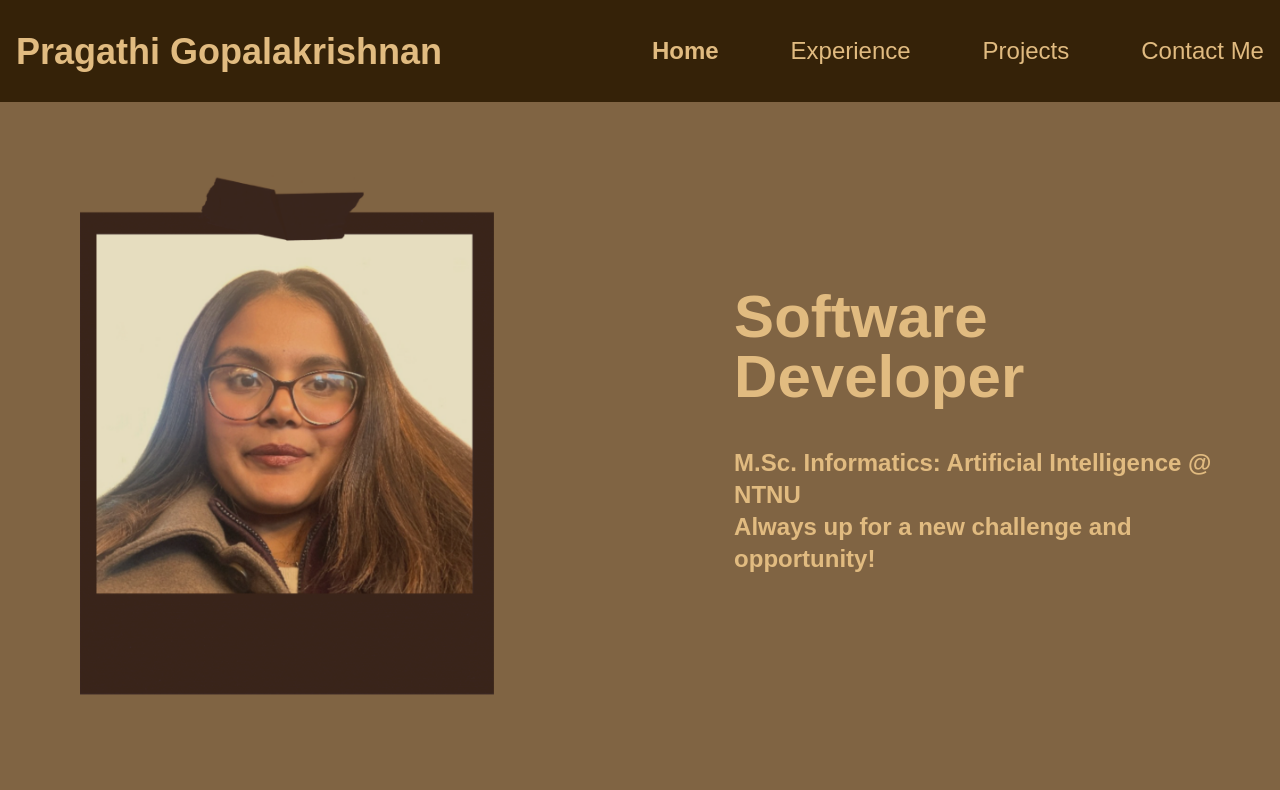
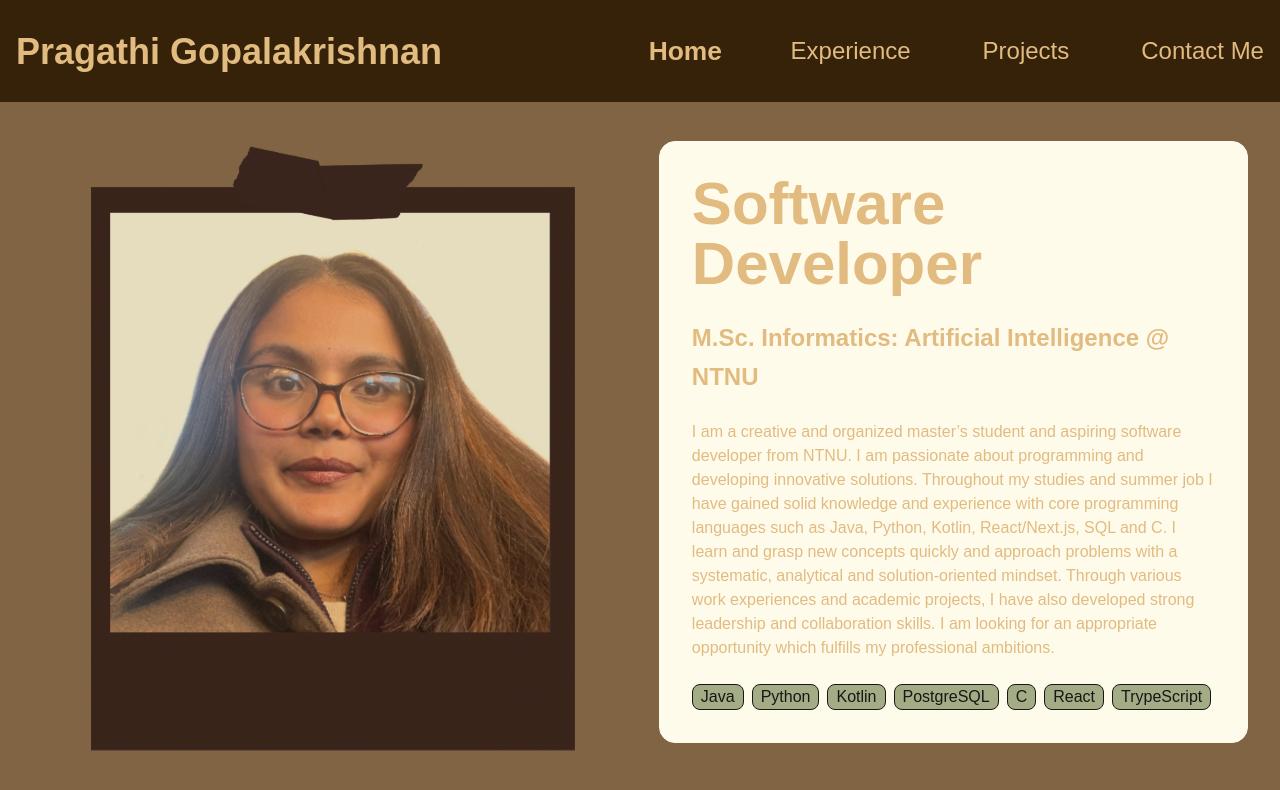
Before and after one commit to pragathiGopal25/portfolio, a Next.js app: page / in a window 1280 px wide. Shown: the top 790 px of the page. Built offline with nearby package versions, Linux system fonts and the light colour scheme.

Commit message:
added experiences page and tech stack

```diff
--- a/app/components/Card.tsx
+++ b/app/components/Card.tsx
@@ -24,7 +24,6 @@ export const Card = (
                 height={500}
                 alt={""}
             />
-            {/* <Link className="p-4 text-1.5xl mt-auto mx-auto underline underline-offset-1 text-[#352208] hover:font-bold" href={link}>{title}</Link> */}
         </div>
     );
 }
--- a/app/components/NavBar.tsx
+++ b/app/components/NavBar.tsx
@@ -23,7 +23,7 @@ export const NavBar = (
                 return (
                     <Link
                         key={link.title}
-                        className={`hover:font-bold hover:scale-110 ${isActive ? "font-bold" : ""}`}
+                        className={`hover:font-bold hover:scale-110 ${isActive ? "font-bold scale-110" : ""}`}
                         href={link.href}>
                     {link.title}
                     </Link>);
--- /dev/null
+++ b/app/components/Timeline.tsx
@@ -0,0 +1,57 @@
+"use client";
+import { VerticalTimeline, VerticalTimelineElement } from "react-vertical-timeline-component";
+import "react-vertical-timeline-component/style.min.css"
+
+interface TimelineProps {
+    experiences: {
+        date: string,
+        title: string,
+        location: string,
+        responsibility: string
+        stack: string[],
+    }[]
+}
+
+function Timeline(
+    {experiences}: TimelineProps
+) {
+    return (
+        <>
+            <div className="pt-16 text-4xl"></div>
+            <div>
+                <VerticalTimeline
+                    lineColor="#352208"
+                    animate={true}
+                >
+                    {experiences.map((experience, index) => {
+                        return (
+
+                        <VerticalTimelineElement
+                            className="hover:scale-120"
+                            key={index}
+                            date={experience.date}
+                            dateClassName="!text-2xl !font-bold !text-white"
+                            contentStyle={{ background: "white", color:"black",}}
+                            contentArrowStyle={{ borderRight: "7px solid white"}}
+                            iconStyle={{ background: "#352208", color: '#3498db', border: '2px solid white', padding: "16px", marginRight:"4px"}}
+                        >
+                            <h3 className="vertical-timeline-element-title text-2xl font-bold">{experience.title}</h3>
+                            <h3 className="vertical-timeline-element-subtitle font-serif">{experience.location}</h3>
+                            <p className="font-serif">{experience.responsibility}</p>
+                            <div className="flex flex-wrap gap-2 pt-2">
+                                {experience.stack.map((tech) => (
+                                    <span className="border rounded-lg bg-[#A4AC86] pl-2 pr-2" key={tech}>{tech + ""}</span>
+                                ))}
+                            </div>
+                        </VerticalTimelineElement>
+                        )
+                    }) }
+                </VerticalTimeline>
+                <div className="h-10" aria-hidden="true" />
+            </div>
+
+        </>
+    )
+}
+
+export default Timeline
--- a/app/page.tsx
+++ b/app/page.tsx
@@ -1,18 +1,45 @@
 import { HeroSection } from "./components/HeroSection";
+
+const techStack = ["Java", "Python", "Kotlin", "PostgreSQL", "C", "React", "TrypeScript"]
 
 export default function Home() {
   return (
-    <div className="">
-      <div className="flex flex-col md:flex-row items-center justify-center gap-60 p-16">
-        <HeroSection />
-        <div className="flex flex-col gap-10">
-          <h1 className="text-6xl font-bold text-[#e1bb80]">Software Developer</h1>
-          <p className="text-2xl font-bold text-[#e1bb80]">
+    <div className="min-h-screen">
+      <div className="flex min-h-screen flex-col md:flex-row items-center justify-center gap-10 px-8 pb-30 md:gap-10">
+
+        <div className="w-full md:w-1/2 flex justify-center">
+          <HeroSection />
+        </div>
+
+        <div className="w-full md:w-1/2 max-w-2xl flex flex-col gap-6 border border-amber-50 bg-amber-50 shadow-amber-400 p-8 rounded-2xl">
+          <h1 className="text-4xl md:text-6xl font-bold text-[#e1bb80]">
+            Software Developer
+          </h1>
+
+          <p className="text-lg md:text-2xl font-bold text-[#e1bb80] leading-relaxed">
             M.Sc. Informatics: Artificial Intelligence @ NTNU
-            <br></br>
-            Always up for a new challenge and opportunity!
           </p>
+          <p className="text-[#e1bb80]">
+
+            I am a creative and organized master’s student and aspiring
+            software developer from NTNU. I am passionate about programming
+            and developing innovative solutions. Throughout my studies and
+            summer job I have gained solid knowledge and experience with core
+            programming languages such as Java, Python, Kotlin, React/Next.js,
+            SQL and C. I learn and grasp new concepts quickly and approach
+            problems with a systematic, analytical and solution-oriented
+            mindset. Through various work experiences and academic projects,
+            I have also developed strong leadership and collaboration skills.
+            I am looking for an appropriate opportunity which fulfills my
+            professional ambitions.
+          </p>
+          <div className="flex flex-wrap gap-2">
+                {techStack.map((tech) => (
+                    <span className="border rounded-lg bg-[#A4AC86] pl-2 pr-2" key={tech}>{tech + ""}</span>
+                ))}
+          </div>
         </div>
+
       </div>
     </div>
   );
--- a/app/pages/experience/page.tsx
+++ b/app/pages/experience/page.tsx
@@ -1,8 +1,60 @@
+import Timeline from "../../components/Timeline";
+
+
+const timelineItems = [
+  {
+    date: "08.2026 – Present",
+    title: "Software Developer",
+    location: "Dotkom – Online, NTNU",
+    responsibility:
+    "Member of the development committee in Online, the informatics student association at NTNU. Contributing to the development and maintenance of the student association's website.",
+    stack: ["React", "TypeScript"]
+  },
+  {
+    date: "08.2026 – Present",
+    title: "AI Engineer",
+    location: "Cogito – NTNU",
+    responsibility:
+    "Working on real-world AI projects as part of the Copperhead project. Currently developing a neural network in NumPy for handwritten digit classification using the MNIST dataset, with plans to work on a DQN implementation for Snake.",
+    stack: ["Python", "NumPy", "WandB"]
+  },
+  {
+    date: "06.2026 – 08.2026",
+    title: "Software Intern",
+    location: "Kongsberg Maritime – Project Revolution Green",
+    responsibility:
+      "Worked in the data analysis and visualization team as part of Project Revolution Green. Developed four of eight pages of a website meant to visualise data from a ferry, established the project structure, and created reusable UI components including filters and sidebars.",
+    stack: ["React", "Next.js","TypeScript", "Python", "Figma", "Azure"]
+    },
+  {
+    date: "03.2025 – 05.2025",
+    title: "Software Developer – SunSaver",
+    location: "University of Oslo – IN2000",
+    responsibility:
+      "Developed SunSaver, a solar planning application, as part of a six-person team in collaboration with the Norwegian Meteorological Institute. Contributed to both frontend and backend development, API integration, application architecture, design and testing. The project placed 3rd out of 60 teams.",
+    stack: ["Kotlin", "AndroidStudio", "Figma", "Ktor"]
+  },
+  {
+    date: "12.2024 – 09.2025",
+    title: "Software Intern",
+    location: "Optime Subsea – Halliburton",
+    responsibility:
+      "Worked as a Software Intern supporting User Interfaces for the Remote Operated Control System (ROCS). I was responsible for UI Design, backend data processing, software testing and creating the user manual for ControlWare.",
+    stack: ["C", "ControlWare", "ModbusSlave"]
+  },
+];
+let icons = [
+
+]
 
 export default function Experience() {
     return (
       <div className="">
         <div className="justify-items-center place-content-center">
+          <Timeline
+            experiences={timelineItems}
+          />
+
         </div>
       </div>
     );
--- a/package.json
+++ b/package.json
@@ -11,13 +11,15 @@
   "dependencies": {
     "next": "16.3.5",
     "react": "19.2.8",
-    "react-dom": "19.2.8"
+    "react-dom": "19.2.8",
+    "react-vertical-timeline-component": "^4.0.0"
   },
   "devDependencies": {
     "@tailwindcss/postcss": "^4",
     "@types/node": "^20",
     "@types/react": "^19",
     "@types/react-dom": "^19",
+    "@types/react-vertical-timeline-component": "^3.3.6",
     "eslint": "^9",
     "eslint-config-next": "16.3.5",
     "tailwindcss": "^4",
```
Also changed, not shown: 1 other file (tests, documents, lock files or other folders).
